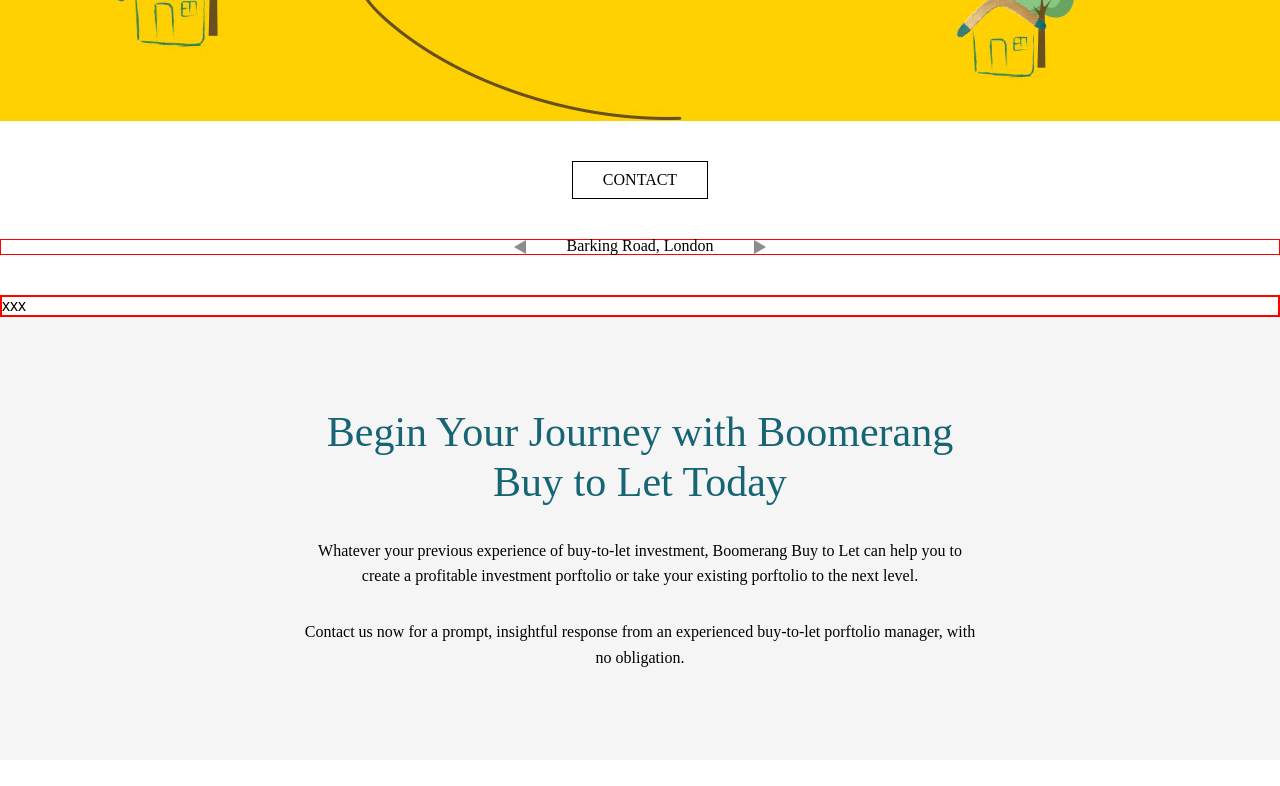
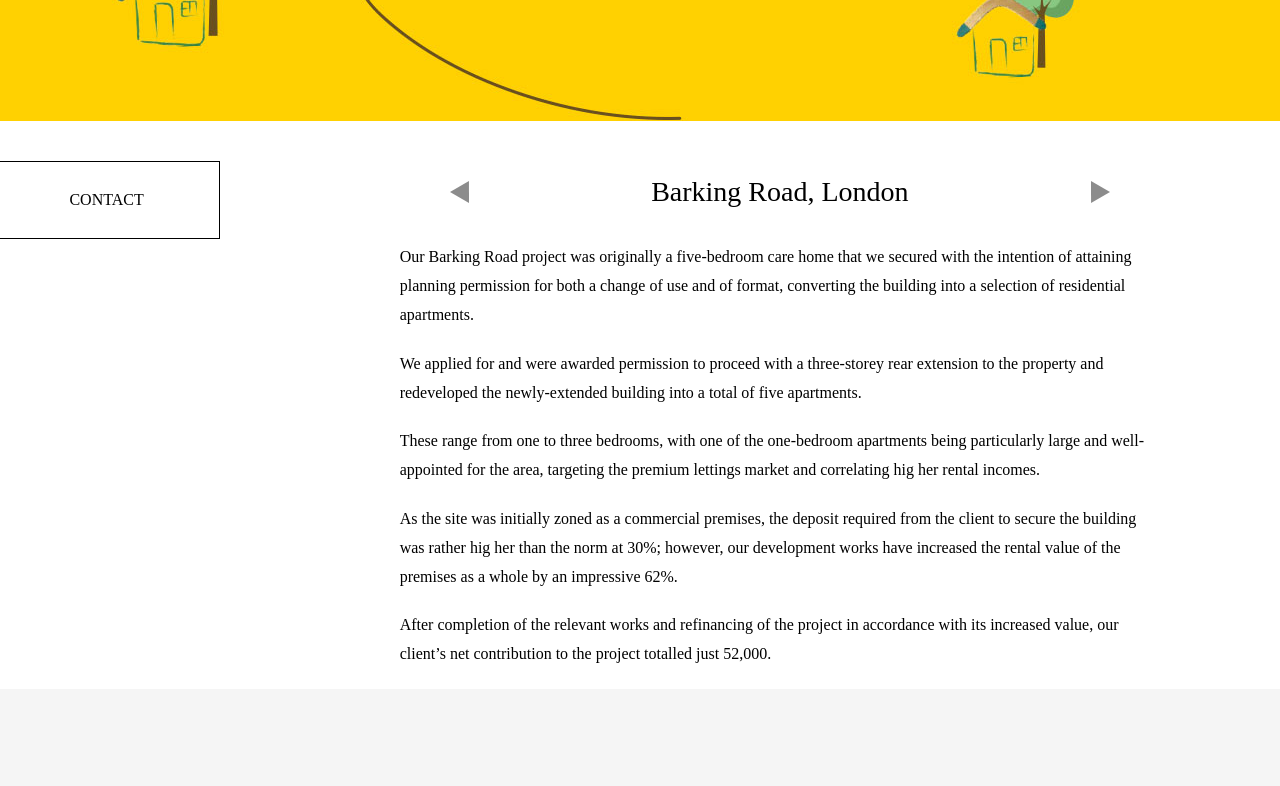
Before and after one commit to afi-arif/boomerang, a React app in the folder App/: page /projects in a window 1280 px wide. Shown: the part 640-1426 px from the top of the page. Before the commit the page ends 1400 px from the top, so only its background shows below. Built offline with nearby package versions, Linux system fonts and the light colour scheme.

Commit message:
projects implemented with slide way

```diff
--- a/App/src/pages/projects/projects.scss
+++ b/App/src/pages/projects/projects.scss
@@ -17,14 +17,18 @@ main.boomerang-projects{
         }
     }
     .boomerang-projects-info{
+
         .boomerang-slide-holder{
             display: flex;
             flex-direction: column;
+
+            .slider-column{
+                padding: 0 2.5rem 3rem 5rem;
+            }
         }
         .slider{
             display: flex;
             justify-content: center;
-            border: 1px solid red;
             margin-bottom: 4rem;
             a{
                 text-indent: -1000rem;
@@ -61,6 +65,31 @@ main.boomerang-projects{
                 margin-top: 7rem;
             }
         }
+        .boomerang-projects-info{
+            .boomerang-slide-holder{
+                flex-direction: row;
+                justify-content: right;
+
+                .slider{
+                    margin-top: 6rem;
+                }
+            }
+            .slider-column{
+                flex: 0 0 57.5%;
+                padding: 0 2.5rem 3rem 5rem;
+            }
+
+            .slider{
+
+                margin-bottom: 4rem;
+                justify-content: space-between;
+
+                h2{
+                    font:2.2rem/0.8 "Museo Sans 700";
+                    margin: 0;
+                 }
+            }
+        }
     }
 }
 
@@ -75,5 +104,38 @@ main.boomerang-projects{
                 margin-top: 7rem;
             }
         }
+        .boomerang-projects-info{
+            .boomerang-slide-holder{
+                flex-direction: row;
+                justify-content: right;
+
+                .slider-column{
+                    flex: 0 0 59.4%;
+                    padding: 0 12rem 2rem 18rem;
+                }
+
+                .slider{
+                    margin-top: 6rem;
+                    margin-left: 5rem;
+                    margin-right: 5rem;
+                }
+            }
+
+            .slider{
+
+                margin-bottom: 4rem;
+                justify-content: space-between;
+
+                a{
+                    width: 1.9rem;
+                    height: 2.2rem;
+                }
+
+                h2{
+                    font:2.8rem/0.8 "Museo Sans 700";
+                    margin: 0;
+                 }
+            }
+        }
     }
 }
--- a/App/src/pages/projects/projects.tsx
+++ b/App/src/pages/projects/projects.tsx
@@ -1,8 +1,41 @@
-import React, { FC } from "react";
+import React, { FC, useState } from "react";
 import "./projects.scss"
 import BarkingRoad from "./slides/barkingRoad/barkingRoad";
+import FieldRoad from "./slides/fieldRoad/fieldRoad";
+import KatherineRoad from "./slides/katherineRoad/katherineRoad";
 
 const Projects: FC = () => {
+
+    const slides = ['BarkingRoad', 'FieldRoad', 'KatherineRoad'];
+    const [slide, setSlide] = useState(0);
+
+    const slidePrev = () => {
+        if (slide <= 0) return;
+        setSlide(slide - 1);
+        renderComponent();
+    };
+
+    const slideNext = () => {
+        if (slide >= slides.length - 1) return;
+        setSlide(slide + 1);
+        renderComponent();
+    };
+
+    const renderComponent = () => {
+        switch (slides[slide]) {
+            case 'BarkingRoad':
+                return <BarkingRoad />;
+            case 'FieldRoad':
+                return <FieldRoad />;
+            case 'KatherineRoad':
+                return <KatherineRoad />;
+            default:
+                return null;
+        }
+
+    }
+
+
     return (
         <main className="boomerang-projects">
             <div className="boomerang-projects-flash">
@@ -10,16 +43,20 @@ const Projects: FC = () => {
             </div>
             <div className="boomerang-projects-info">
                 <div className="boomerang-slide-holder">
-                    <button>Contact</button>
-                    <div className="slider">
-                        <a className="prev">Previous</a>
-                        <h2>Barking Road, London</h2>
-                        <a className="next">Next</a>
+                    <div><button>Contact</button></div>
+                    <div className="slider-column">
+                        <div className="slider">
+                            <a className="prev" onClick={slidePrev}>Previous</a>
+                            <h2>Barking Road, London</h2>
+                            <a className="next" onClick={slideNext}>Next</a>
+                        </div>
+                        {
+                            renderComponent()
+                        }
                     </div>
-                    <BarkingRoad />
                 </div>
             </div>
-        </main>
+        </main >
     )
 }
 
--- a/App/src/pages/projects/slides/barkingRoad/barkingRoad.scss
+++ b/App/src/pages/projects/slides/barkingRoad/barkingRoad.scss
@@ -1,3 +1,34 @@
 .project-slide{
-    border: 2px solid red;
+    p{
+        font-size: 1.2rem;
+        line-height: 1.3;
+        margin-bottom: 2rem;
+    }
 }
+
+@media screen and (min-width:768px) and (max-width:1023px) {
+        .project-slide{
+            p{
+                font-size: 1.4rem;
+                line-height: 1.6;
+                margin-bottom: 2rem;
+            }
+            p:last-of-type{
+                margin-bottom: 0;
+            }
+        }
+}
+
+
+@media screen and (min-width:1024px) {
+        .project-slide{
+            p{
+                font-size: 1.6rem;
+                line-height: 1.8;
+                margin-bottom: 2rem;
+            }
+            p:last-of-type{
+                margin-bottom: 0;
+            }
+        }
+}
--- a/App/src/pages/projects/slides/barkingRoad/barkingRoad.tsx
+++ b/App/src/pages/projects/slides/barkingRoad/barkingRoad.tsx
@@ -4,7 +4,11 @@ import "./barkingRoad.scss";
 const BarkingRoad: FC = () => {
     return (
         <div className="project-slide">
-            xxx
+            <p>Our Barking Road project was originally a five-bedroom care home that we secured with the intention of attaining planning permission for both a change of use and of format, converting the building into a selection of residential apartments.</p>
+            <p>We applied for and were awarded permission to proceed with a three-storey rear extension to the property and redeveloped the newly-extended building into a total of five apartments.</p>
+            <p>These range from one to three bedrooms, with one of the one-bedroom apartments being particularly large and well-appointed for the area, targeting the premium lettings market and correlating hig her rental incomes.</p>
+            <p>As the site was initially zoned as a commercial premises, the deposit required from the client to secure the building was rather hig her than the norm at 30%; however, our development works have increased the rental value of the premises as a whole by an impressive 62%.</p>
+            <p>After completion of the relevant works and refinancing of the project in accordance with its increased value, our client’s net contribution to the project totalled just 52,000.</p>
         </div>
     )
 }
--- a/App/src/pages/projects/slides/fieldRoad/fieldRoad.tsx
+++ b/App/src/pages/projects/slides/fieldRoad/fieldRoad.tsx
@@ -2,7 +2,7 @@ import React, { FC } from "react";
 
 const FieldRoad: FC = () => {
     return (
-        <div>Field Road</div>
+        <div>Field Road -2</div>
     )
 }
 
--- a/App/src/pages/projects/katherineRoad/katherineRoad.tsx
+++ b/App/src/pages/projects/slides/katherineRoad/katherineRoad.tsx
@@ -2,7 +2,7 @@ import React, { FC } from "react";
 
 const KatherineRoad: FC = () => {
     return (
-        <div>Katherine Road</div>
+        <div>Katherine Road - 3</div>
     )
 }
 
--- a/App/src/styles/layout.scss
+++ b/App/src/styles/layout.scss
@@ -3,7 +3,7 @@ html{
 }
 
 html, body{
-    font: 62.5% 'Museo Slab 300',  sans-serif;
+    font: 62.5% 'Museo Sans 300';
 }
 
 #root > section {
--- a/App/src/styles/styles.scss
+++ b/App/src/styles/styles.scss
@@ -1,6 +1,7 @@
 @import 'reset';
 @import 'layout';
 @import 'media';
+
 
 button {
     border: 1px solid #000;
@@ -12,3 +13,16 @@ button {
     cursor: pointer;
     text-transform: uppercase;
 }
+
+@media screen and (min-width:768px) and (max-width:1023px) {
+    button{
+        padding: 2rem 5.5rem;
+    }
+}
+
+
+@media screen and (min-width:1024px) {
+    button{
+        padding: 3rem 7.5rem;
+    }
+}
```
